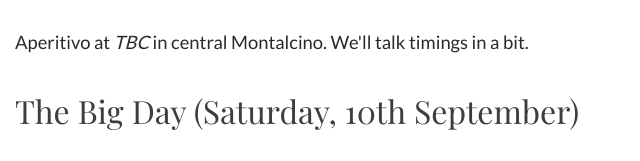
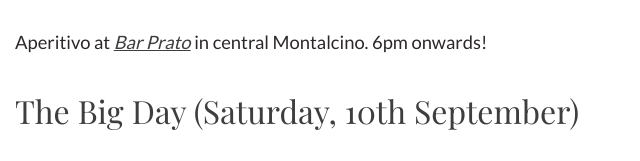
Before and after one commit to blairnangle/wedding, a Gatsby site: page /festivities in a window 1280 px wide. Shown: the part 302-463 px from the top of the page, 195-835 px from the left. Built offline with nearby package versions, Linux system fonts and the light colour scheme; Gatsby itself is replaced by a stand-in of ours.

Commit message:
Add Friday evening plans

```diff
--- a/src/pages/festivities.jsx
+++ b/src/pages/festivities.jsx
@@ -9,9 +9,9 @@ function FestivitiesPage() {
       <p>
         Aperitivo at
         {' '}
-        <i>TBC</i>
+        <a href="https://goo.gl/maps/Lj27MG1cDxxNHZ1B6"><i>Bar Prato</i></a>
         {' '}
-        in central Montalcino. We'll talk timings in a bit.
+        in central Montalcino. 6pm onwards!
       </p>
       <h3>The Big Day (Saturday, 10th September)</h3>
       <p>
```
